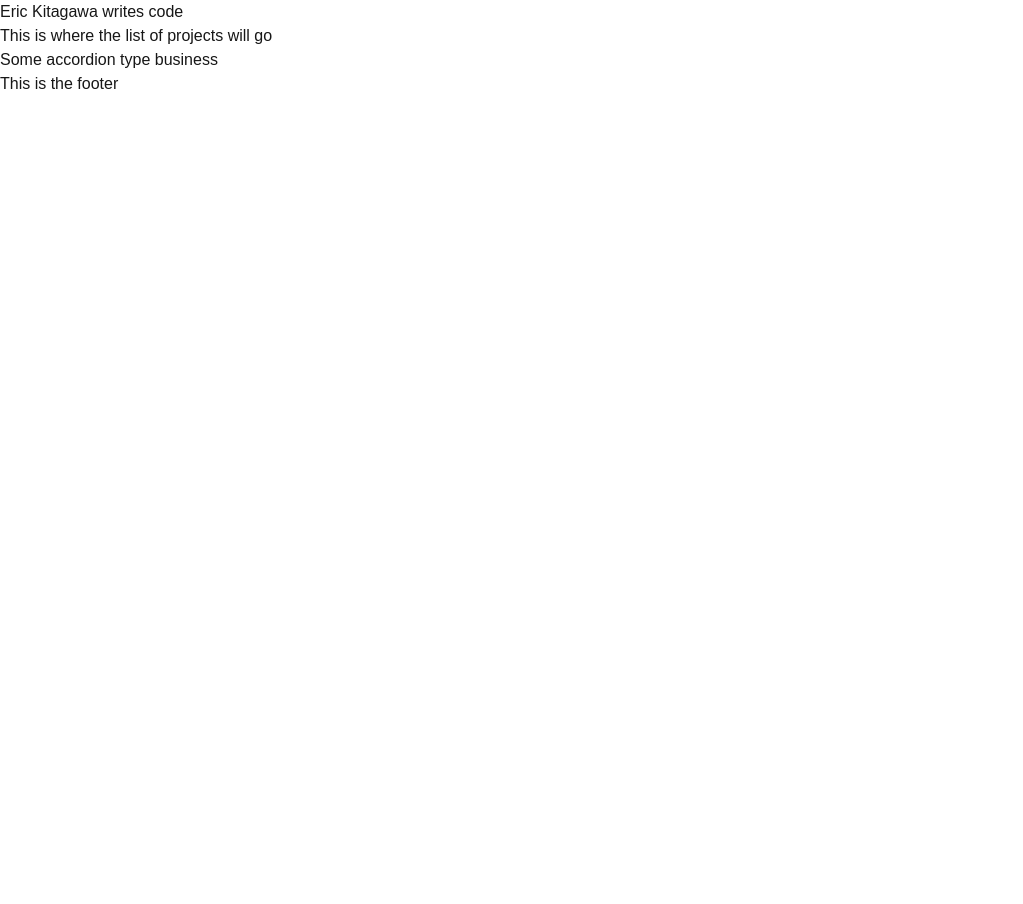
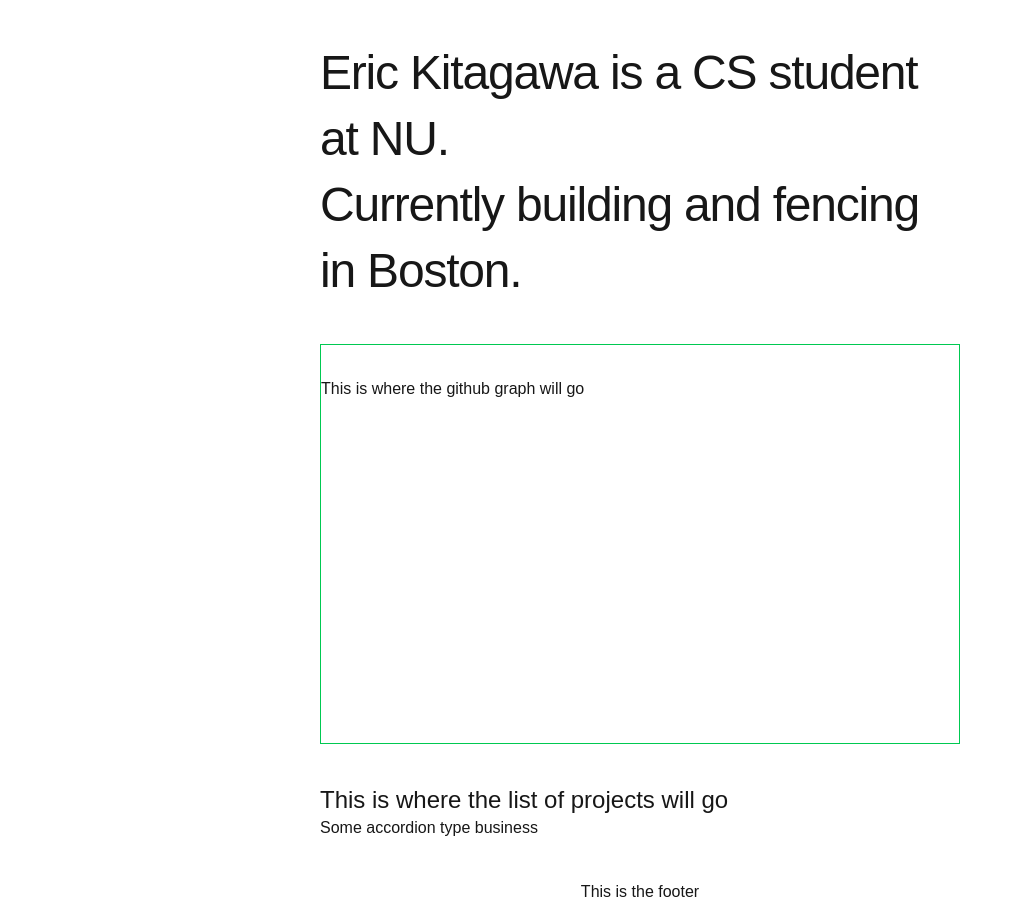
Before and after one commit to eric-kitagawa/eric-kitagawa.github.io, a Next.js app: page / in a window 1280 px wide. Shown: the whole page, without its empty margins (0-1023 px from the left). Before the commit the page ends 800 px from the top, so only its background shows below. Built offline with nearby package versions, Linux system fonts and the light colour scheme.

Commit message:
feat: layout skeleton

```diff
--- a/app/components/Frontpage.tsx
+++ /dev/null
@@ -1,7 +0,0 @@
-export default function Frontpage() {
-    return (
-        <div>
-            <h1>Eric Kitagawa writes code</h1>
-        </div>
-    );
-}
--- /dev/null
+++ b/app/components/GithubGraph.tsx
@@ -0,0 +1,7 @@
+export default function GithubGraph() {
+    return (
+        <section className="mx-auto flex w-[50%] h-100 flex-col py-8 border border-green-500">
+            <h1>This is where the github graph will go</h1>
+        </section>
+    );
+}
--- /dev/null
+++ b/app/components/Intro.tsx
@@ -0,0 +1,11 @@
+export default function Intro() {
+    return (
+        <section className="mx-auto flex w-[50%] flex-col py-10">
+            <h1 className="text-2xl leading-[0.95] tracking-tight sm:text-7xl md:text-8xl lg:text-5xl leading-snug">
+                Eric Kitagawa is a CS student at NU.
+                <br />
+                Currently building and fencing in Boston.
+            </h1>
+        </section>
+    );
+}
--- a/app/components/Projects.tsx
+++ b/app/components/Projects.tsx
@@ -1,8 +1,8 @@
 export default function Projects() {
     return (
-        <div>
-            <h1>This is where the list of projects will go</h1>
-            <h2>Some accordion type business</h2>
-        </div>
+        <section className="mx-auto flex w-[50%] flex-col py-10 text-left">
+            <h2 className="text-2xl">This is where the list of projects will go</h2>
+            <h3>Some accordion type business</h3>
+        </section>
     );
 }
--- a/app/page.tsx
+++ b/app/page.tsx
@@ -1,11 +1,13 @@
-import Frontpage from "@/components/Frontpage";
+import Intro from "@/components/Intro";
+import GithubGraph from "@/components/GithubGraph";
 import Projects from "@/components/Projects";
 import Footer from "@/components/Footer";
 
 export default function Home() {
   return (
-    <div>
-      <Frontpage />
+    <div className="flex flex-col items-center justify-center">
+      <Intro />
+      <GithubGraph />
       <Projects />
       <Footer />
     </div>
```
